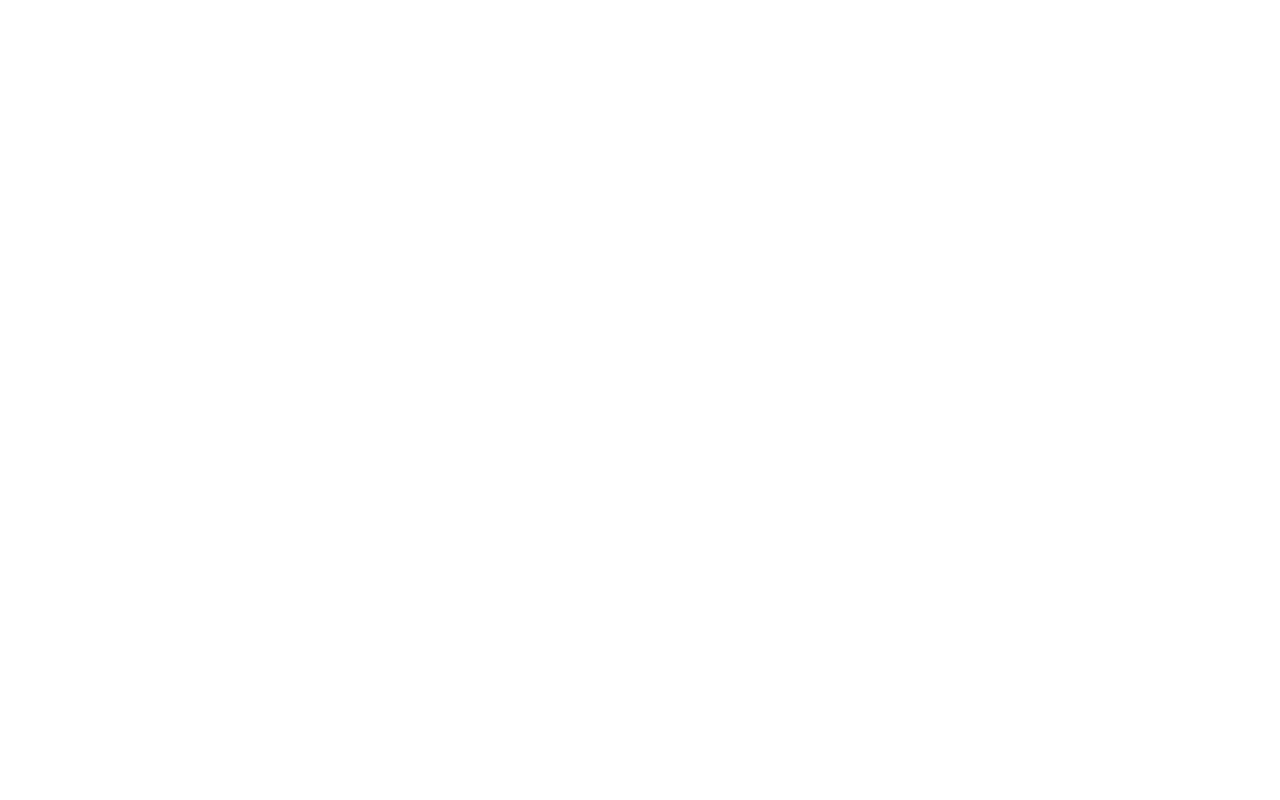
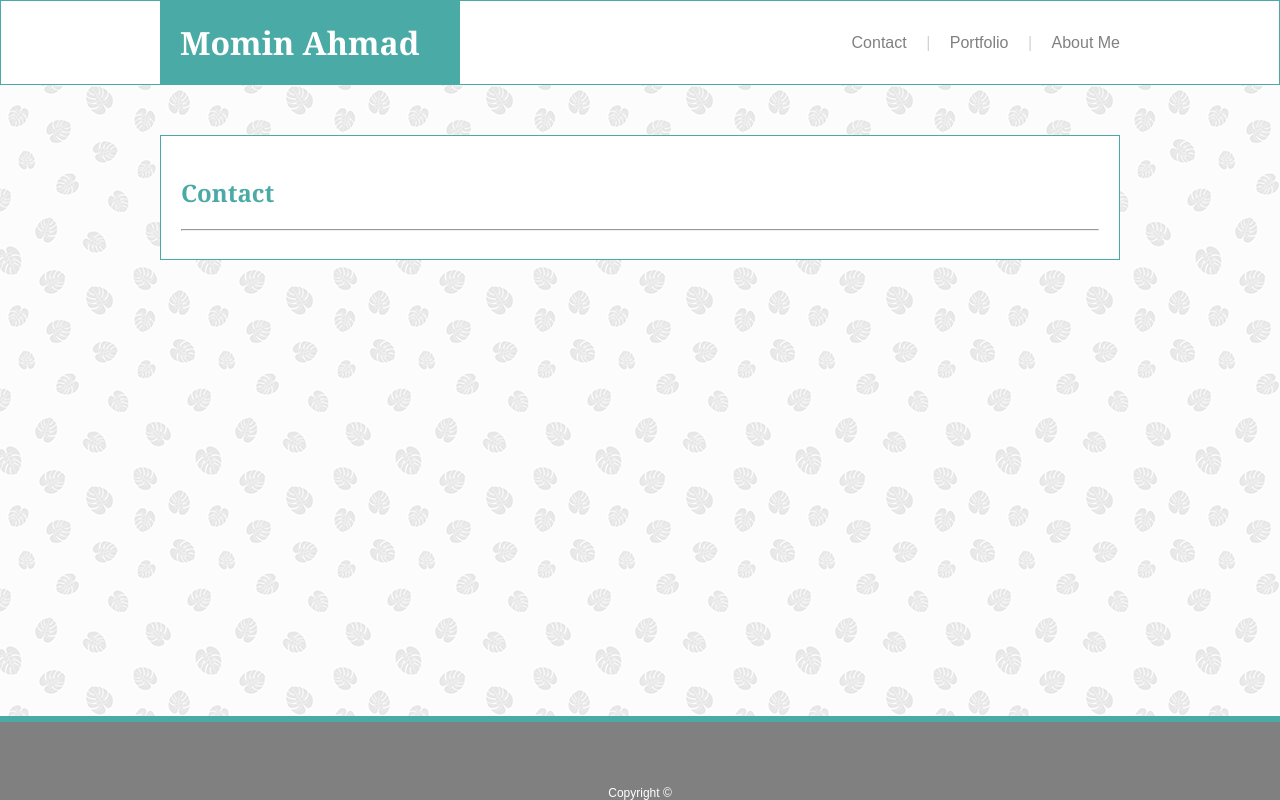
Before and after one commit to mostar93/basic-portfolio, a plain HTML site: page contact.html in a window 1280 px wide. Drawn offline with Linux system fonts and the light colour scheme.

Commit message:
fixed the pic

```diff
--- a/contact.html
+++ b/contact.html
@@ -0,0 +1,36 @@
+<!DOCTYPE html>
+<html>
+<head>
+    <meta charset="utf-8" />
+    <meta http-equiv="X-UA-Compatible" content="IE=edge">
+    <title>About Me</title>
+    <meta name="viewport" content="width=device-width, initial-scale=1">
+    <link rel="stylesheet" type="text/css" href="assets/css/style.css"/>
+</head>
+<body>
+    <header>
+        <div id="title">
+            <h1> Momin Ahmad</h1>
+            <div id="links">
+
+                <a href="contact.html" class="alink"> Contact <span>|</span> </a>
+
+                <a href="portfolio.html" class="alink"> Portfolio <span>|</span> </a>
+
+                <a href="index.html" id="blink"> About Me</a>
+
+            </div>
+        </div>
+
+    </header>
+    <div class="bodytext">
+        <section id="box">
+             <h2>Contact</h2>
+             <hr>
+
+        </section>
+    </div>
+    <footer>
+        Copyright ©
+    </footer>
+    </body>
```
Also changed, not shown: index.html (+4 -4 lines), portfolio.html (+36 -0 lines).
